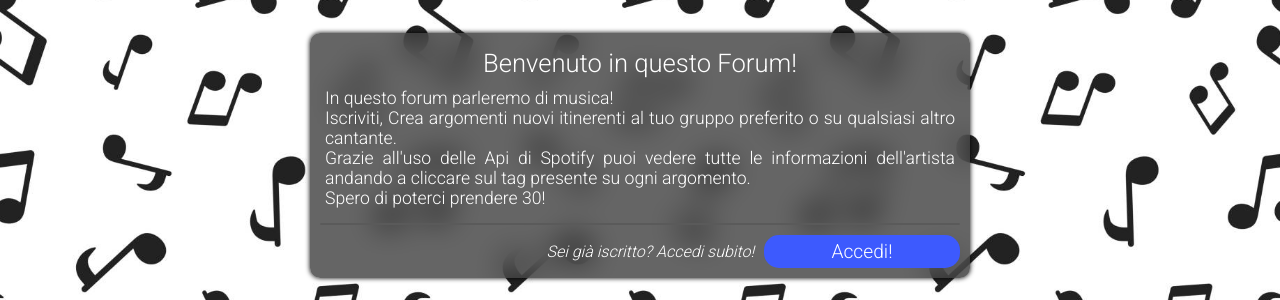
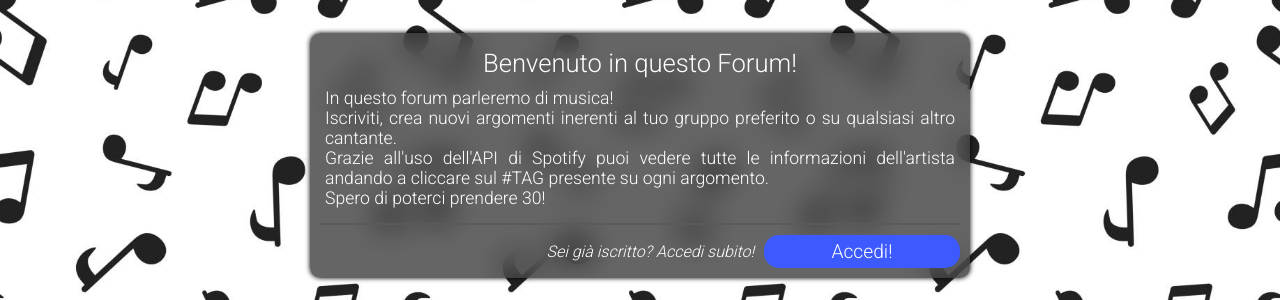
Before and after one commit to andreagalvano/hw1, a PHP site: page /home.php in a window 1280 px wide. Shown: the part 255-555 px from the top of the page. Run offline with PHP 8.4, Linux system fonts and the light colour scheme.

Commit message:
Update home.php

```diff
--- a/home.php
+++ b/home.php
@@ -65,7 +65,7 @@ if(!isset($_SESSION["username"])){
       if($login==false){
         echo "<div class='Argomento'>";
         echo "<div class='Benvenuto'>Benvenuto in questo Forum!</div>";
-        echo "<p class='pBenvenuto'>In questo forum parleremo di musica!<br>Iscriviti, Crea argomenti nuovi itinerenti al tuo gruppo preferito o su qualsiasi altro cantante.<br>Grazie all'uso delle Api di Spotify puoi vedere tutte le informazioni dell'artista andando a cliccare sul tag presente su ogni argomento.<br>Spero di poterci prendere 30!</p>";
+        echo "<p class='pBenvenuto'>In questo forum parleremo di musica!<br>Iscriviti, crea nuovi argomenti inerenti al tuo gruppo preferito o su qualsiasi altro cantante.<br>Grazie all'uso dell'API di Spotify puoi vedere tutte le informazioni dell'artista andando a cliccare sul #TAG presente su ogni argomento.<br>Spero di poterci prendere 30!</p>";
         echo "<div id='formDivider'></div>";
         echo "<div id='LogInContainer'>";
         echo "<em>Sei già iscritto? Accedi subito!</em>";
```
